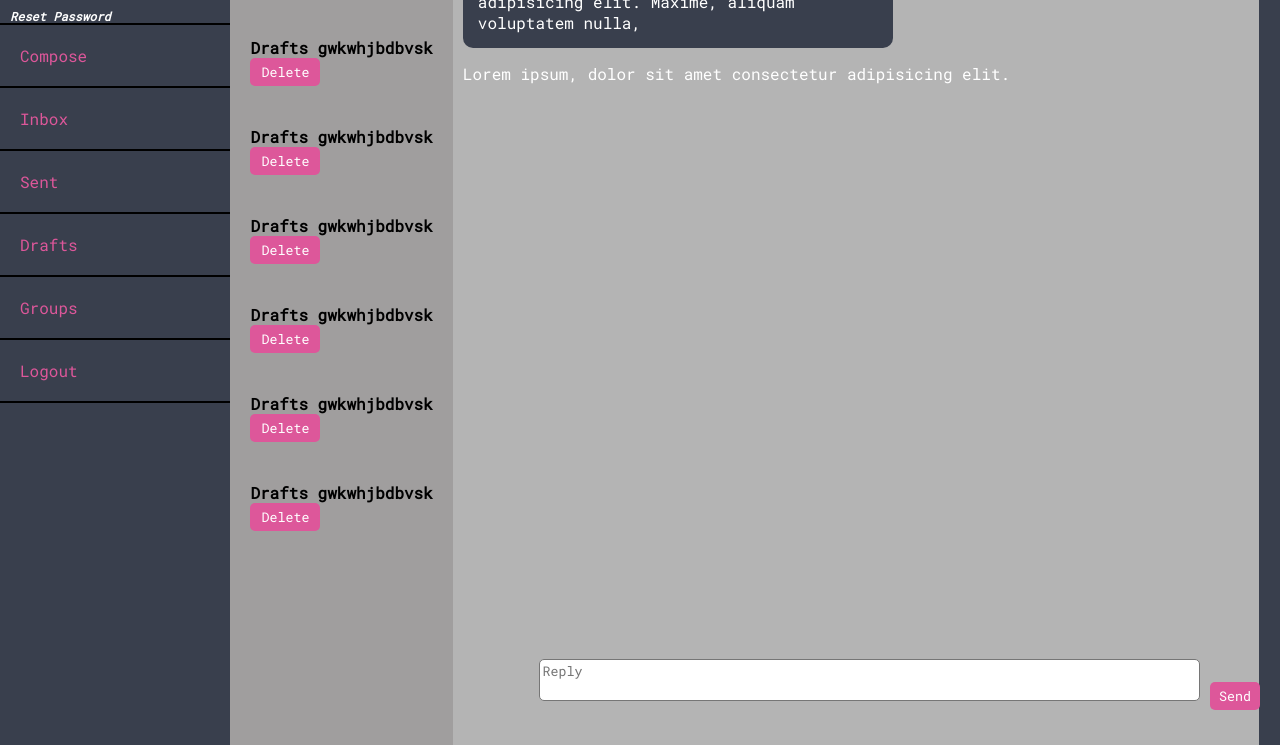
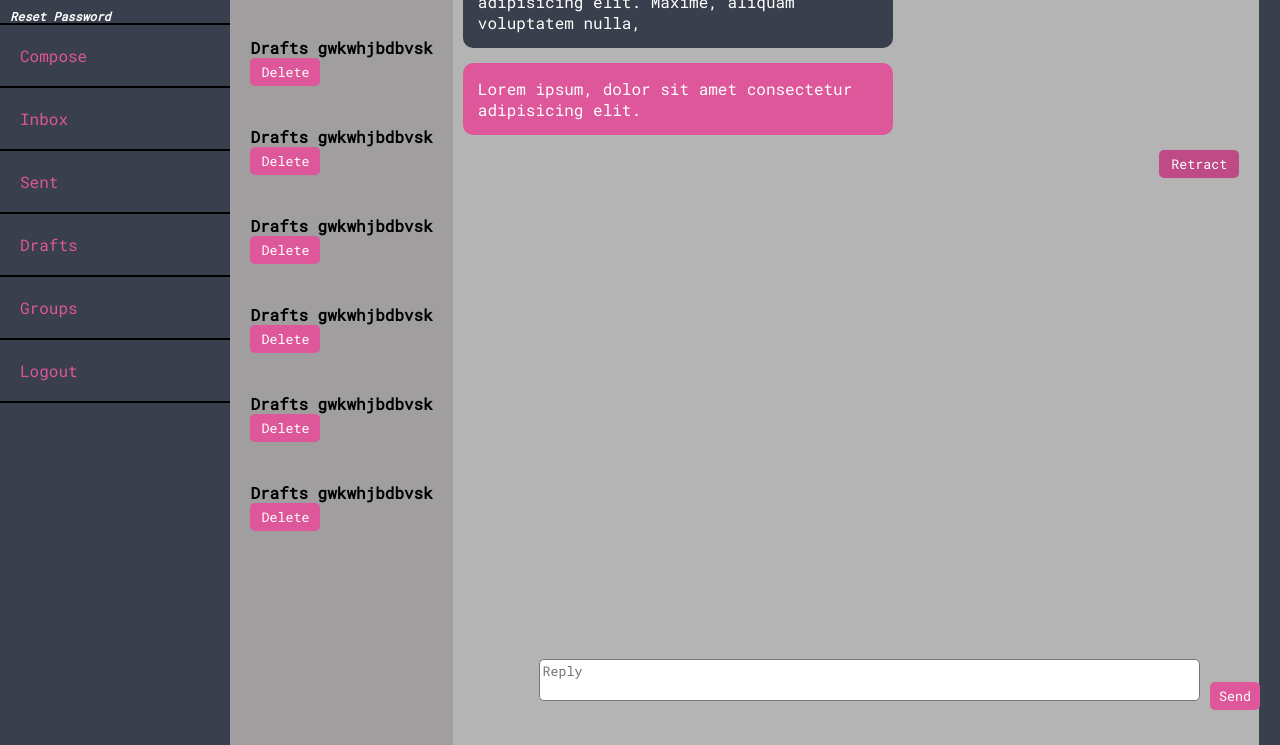
Before and after one commit to ikeshegs/Epic-Mail-App-01, a plain HTML site: page drafts.html in a window 1280 px wide. Shown: the part 65-810 px from the top of the page. Drawn offline with Linux system fonts and the light colour scheme.

Commit message:
fix bug on inbox page

```diff
--- a/drafts.html
+++ b/drafts.html
@@ -90,8 +90,11 @@
                     <p>Lorem ipsum, dolor sit amet consectetur adipisicing elit. Maxime, aliquam voluptatem nulla,</p>
                 </div>
 
-                <div class="flex-item-3-messages-sent">
-                    <p>Lorem ipsum, dolor sit amet consectetur adipisicing elit.</p>
+                <div>
+                    <div class="flex-item-3-messages-sent">
+                        <p>Lorem ipsum, dolor sit amet consectetur adipisicing elit.</p>
+                    </div>
+                    <button class="retractbtn">Retract</button>
                 </div>
                 <div class="flex-item-3-messages-reply">
                     <textarea placeholder="Reply" name="sendMsg" id=sendMsg"" cols="80" rows="2"></textarea>
```
